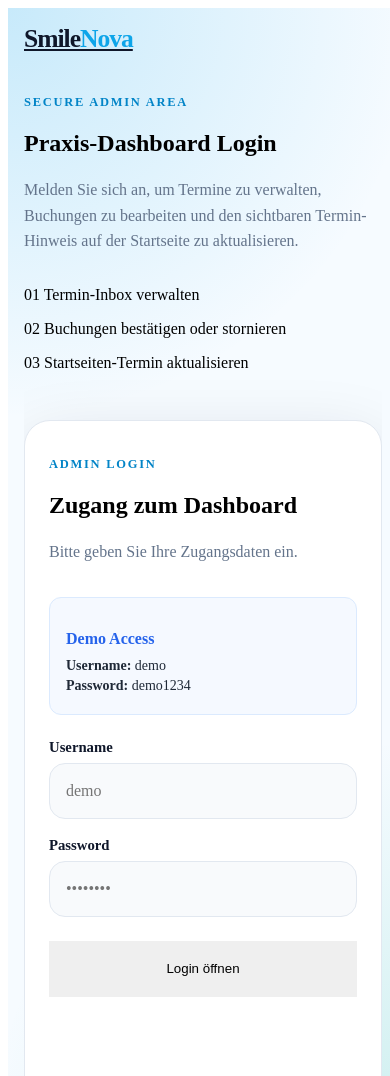
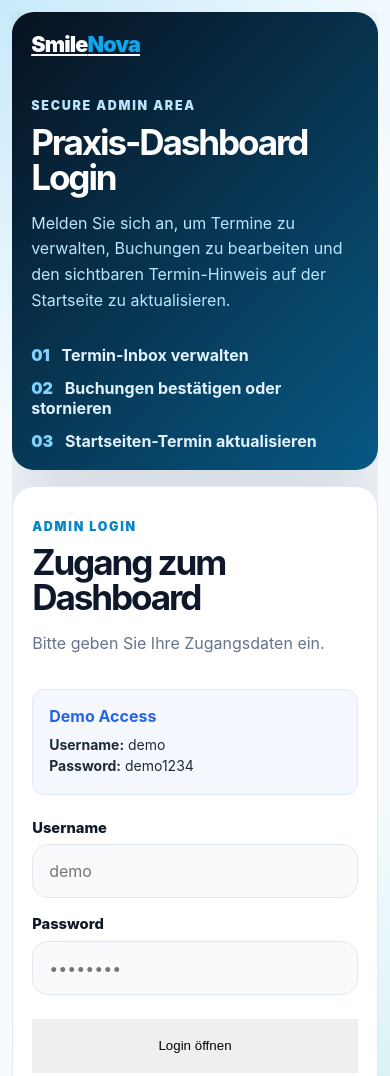
Before and after one commit to MasoudRahimi1991/smilenova-dental-booking-system, a website: page public/admin-login.html in a window 390 px wide. Shown: the top 1076 px of the page. Drawn offline with Linux system fonts and the light colour scheme.

Commit message:
Fix admin login responsive overflow

```diff
--- a/public/css/admin-login.css
+++ b/public/css/admin-login.css
@@ -1,19 +1,63 @@
+*,
+*::before,
+*::after {
+  box-sizing: border-box;
+}
+
+html,
+body {
+  width: 100%;
+  max-width: 100%;
+  margin: 0;
+  overflow-x: hidden;
+}
+
+body {
+  font-family: Inter, system-ui, -apple-system, BlinkMacSystemFont, "Segoe UI", Arial, sans-serif;
+}
+
 .admin-login-page {
+  width: 100%;
   min-height: 100vh;
   padding: 2rem 1rem;
   display: grid;
   place-items: center;
+  overflow-x: hidden;
   background:
     radial-gradient(circle at top left, rgba(14, 165, 233, 0.2), transparent 34%),
     radial-gradient(circle at bottom right, rgba(20, 184, 166, 0.18), transparent 34%),
     #f6fbff;
 }
 
+.login-shell {
+  width: min(1100px, 100%);
+  max-width: 100%;
+  display: grid;
+  grid-template-columns: minmax(0, 1fr) minmax(320px, 460px);
+  gap: 2rem;
+  align-items: stretch;
+  overflow: hidden;
+}
+
+.login-brand-panel,
 .login-card {
-  width: min(460px, 100%);
+  min-width: 0;
+  max-width: 100%;
+  border-radius: 32px;
+  overflow: hidden;
+}
+
+.login-brand-panel {
+  padding: 2.4rem;
+  background: linear-gradient(135deg, #07111f, #075985);
+  color: white;
+  box-shadow: 0 24px 70px rgba(15, 23, 42, 0.14);
+}
+
+.login-card {
+  width: 100%;
   padding: 2.4rem;
   border: 1px solid #e2e8f0;
-  border-radius: 32px;
   background: #ffffff;
   box-shadow: 0 24px 70px rgba(15, 23, 42, 0.14);
 }
@@ -24,7 +68,7 @@
   font-size: 1.6rem;
   font-weight: 900;
   letter-spacing: -0.04em;
-  color: #0f172a;
+  color: inherit;
 }
 
 .login-logo span {
@@ -40,12 +84,23 @@
   letter-spacing: 0.14em;
 }
 
-.login-card h1 {
-  margin-bottom: 0.8rem;
-  font-size: clamp(2rem, 8vw, 3rem);
+.login-brand-panel .login-label,
+.login-brand-panel .login-text {
+  color: #bae6fd;
+}
+
+.login-brand-panel h1,
+.login-card h2 {
+  margin: 0 0 0.8rem;
+  color: inherit;
+  font-size: clamp(2rem, 6vw, 3rem);
   line-height: 1;
   letter-spacing: -0.06em;
+}
+
+.login-card h2 {
   color: #0f172a;
+  font-size: clamp(1.8rem, 5vw, 2.5rem);
 }
 
 .login-text {
@@ -53,6 +108,43 @@
   color: #64748b;
   font-size: 1rem;
   line-height: 1.6;
+}
+
+.login-feature-list {
+  display: grid;
+  gap: 0.8rem;
+}
+
+.login-feature-list p {
+  margin: 0;
+  color: #e0f2fe;
+  font-weight: 700;
+}
+
+.login-feature-list span {
+  margin-right: 0.5rem;
+  color: #7dd3fc;
+  font-weight: 900;
+}
+
+.demo-credentials {
+  margin-bottom: 24px;
+  padding: 16px;
+  background-color: #f5f9ff;
+  border: 1px solid #dbeafe;
+  border-radius: 12px;
+}
+
+.demo-credentials h3 {
+  margin: 0 0 10px;
+  color: #2563eb;
+  font-size: 16px;
+}
+
+.demo-credentials p {
+  margin: 4px 0;
+  color: #1f2937;
+  font-size: 14px;
 }
 
 .login-form {
@@ -70,6 +162,7 @@
 
 .form-group input {
   width: 100%;
+  min-width: 0;
   min-height: 54px;
   padding: 0 1rem;
   border: 1px solid #e2e8f0;
@@ -93,6 +186,7 @@
 
 .login-button {
   width: 100%;
+  min-height: 54px;
   border: none;
   cursor: pointer;
   margin-top: 0.4rem;
@@ -122,80 +216,14 @@
   color: #0284c7;
   font-weight: 800;
 }
-.demo-credentials {
-    margin-bottom: 24px;
-    padding: 16px;
-    background-color: #f5f9ff;
-    border: 1px solid #dbeafe;
-    border-radius: 12px;
-}
 
-.demo-credentials h3 {
-    margin-bottom: 10px;
-    color: #2563eb;
-    font-size: 16px;
-}
-
-.demo-credentials p {
-    margin: 4px 0;
-    color: #1f2937;
-    font-size: 14px;
-}
-
-@media (max-width: 520px) {
+@media (max-width: 820px) {
   .admin-login-page {
     padding: 1rem;
-    align-items: start;
+    place-items: start center;
   }
 
-  .login-card {
-    margin-top: 1rem;
-    padding: 1.5rem;
-    border-radius: 26px;
-  }
-
-  .form-group input {
-    min-height: 56px;
-    font-size: 1rem;
-  }
-
-  .login-button {
-    min-height: 56px;
-  }
-}
-html,
-body {
-  width: 100%;
-  max-width: 100%;
-  overflow-x: hidden;
-}
-
-*,
-*::before,
-*::after {
-  box-sizing: border-box;
-}
-
-.admin-login-page {
-  width: 100%;
-  max-width: 100vw;
-  overflow-x: hidden;
-}
-
-.login-shell {
-  width: min(1100px, 100%);
-  max-width: 100%;
-  overflow: hidden;
-}
-
-.login-brand-panel,
-.login-card {
-  min-width: 0;
-}
-
-@media (max-width: 768px) {
   .login-shell {
-    display: grid;
     grid-template-columns: 1fr;
     gap: 1rem;
   }
@@ -203,6 +231,28 @@
   .login-brand-panel,
   .login-card {
     width: 100%;
-    max-width: 100%;
+    padding: 1.5rem;
+    border-radius: 26px;
+  }
+
+  .login-brand-panel h1,
+  .login-card h2 {
+    font-size: clamp(1.8rem, 9vw, 2.6rem);
   }
 }
+
+@media (max-width: 420px) {
+  .admin-login-page {
+    padding: 0.75rem;
+  }
+
+  .login-brand-panel,
+  .login-card {
+    padding: 1.2rem;
+    border-radius: 22px;
+  }
+
+  .login-logo {
+    font-size: 1.35rem;
+  }
+}
```
